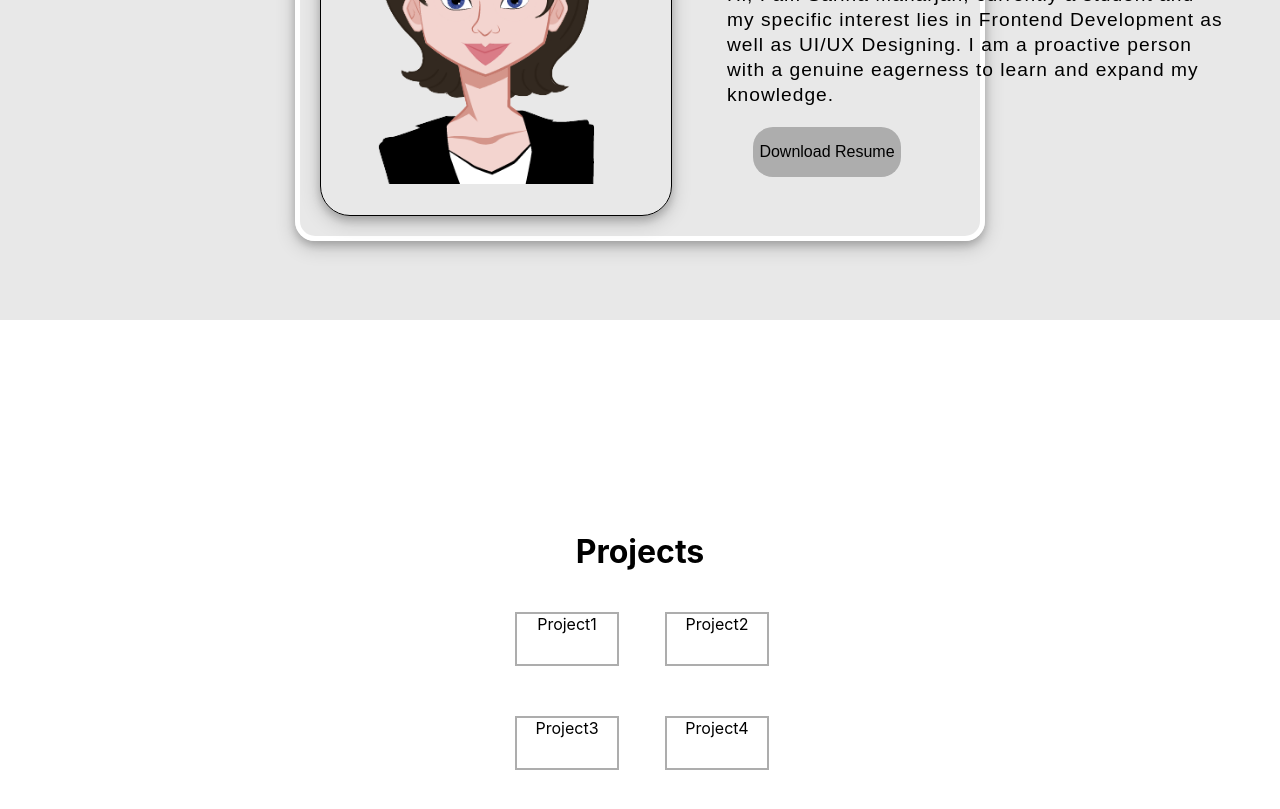
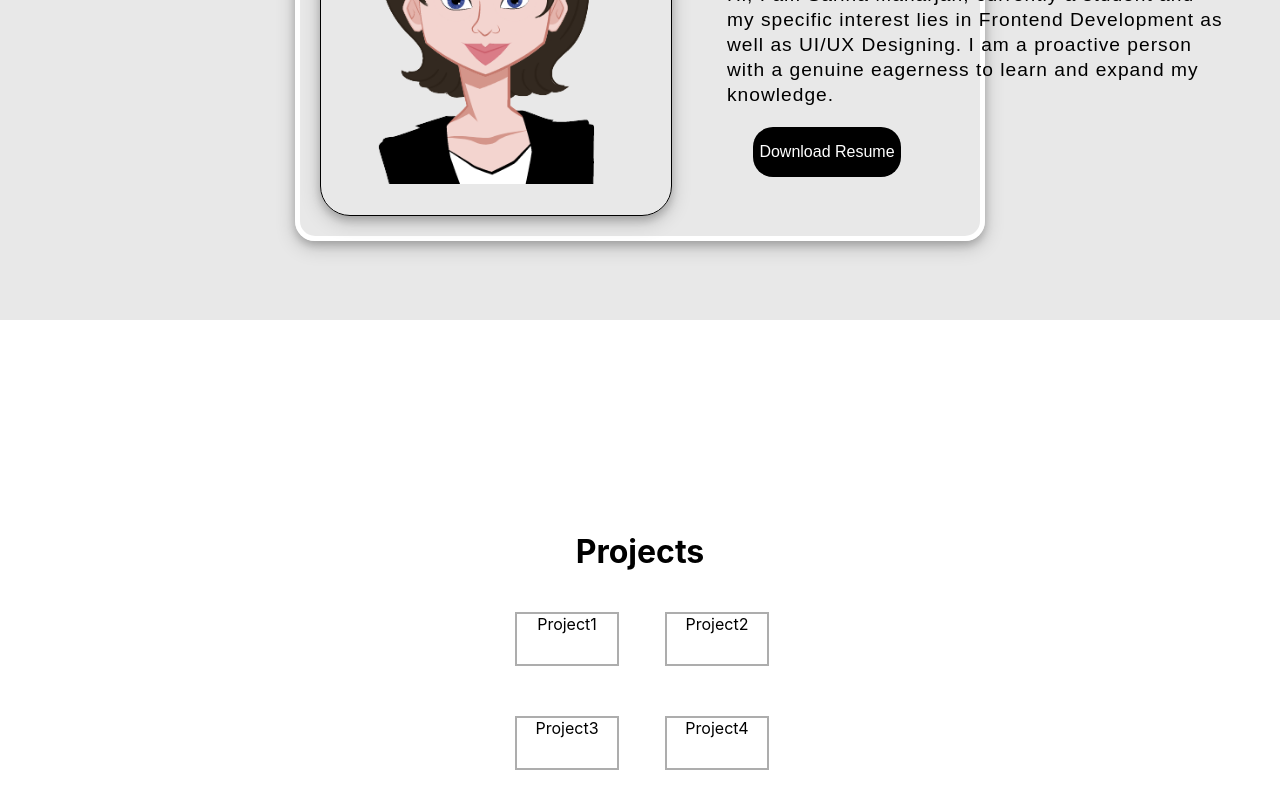
Before and after one commit to 666Deadsoul/portfolio, a React (Create React App) app in the folder my-app/: page / in a window 1280 px wide. Shown: the part 1080-1889 px from the top of the page. Built offline with nearby package versions, Linux system fonts and the light colour scheme; a web font is replaced by a local one.

Commit message:
color variable added

```diff
--- a/my-app/src/components/about.css
+++ b/my-app/src/components/about.css
@@ -49,8 +49,8 @@
     border:none;
     height:50px;
     border-radius:20px;
-    background-color:#ADADAD;
-    color:black;
+    background-color:var(--third-color);
+    color:var(--primary-color);
     font-size:1em;
     font-family: var(--third-font);
   }
```
